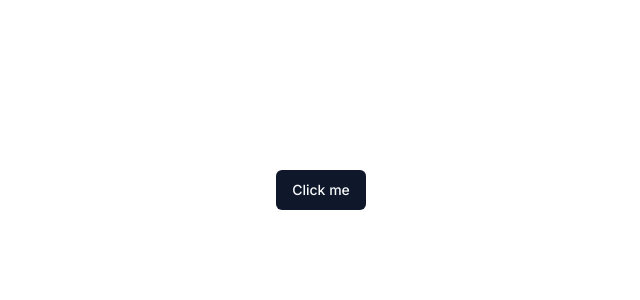
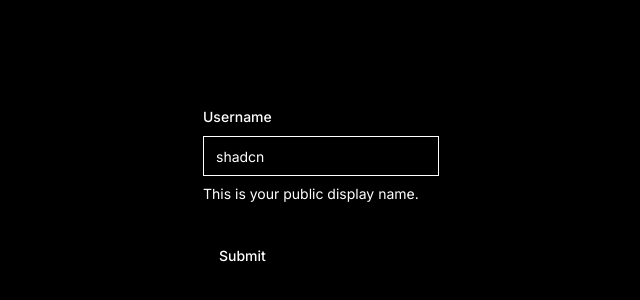
Before and after one commit to hamzahyaasin/campus_connection, a React (Vite) app: page /signup in a window 1280 px wide. Shown: the part 210-510 px from the top of the page, without its empty margins (319-959 px from the left). Built offline with nearby package versions, Linux system fonts and the light colour scheme.

Commit message:
Added a form to signup page

```diff
--- a/src/_auth/AuthLayout.tsx
+++ b/src/_auth/AuthLayout.tsx
@@ -5,14 +5,17 @@
 
   return (
     <>
-      {isAuthenticated ?(<Navigate to="/" />)
-      : (
-       <>
-        <section className="flex flex-1 justify-center items-center flex-col py-10">
+      {isAuthenticated ?(
+        <Navigate to="/" />
+      ) : (
+      <>
+        <section className="flex flex-1 justify-center
+        items-center flex-col py-10">
           <Outlet />
           </section>
 
-          <img src="" alt="" />
+          <img src="/assets/iamges/side-img.svg" alt="logo"
+          className="hidden x1:block h-screen w-1/2 object-cover bg-no-repeat"/>
       </>
       )}
     </>
--- a/src/_auth/forms/SignupForm.tsx
+++ b/src/_auth/forms/SignupForm.tsx
@@ -1,10 +1,65 @@
 import React from 'react'
 import { Button } from "@/components/ui/button"
+import { z } from "zod"
+import { zodResolver } from "@hookform/resolvers/zod"
+import { useForm } from "react-hook-form"
+import {
+  Form,
+  FormControl,
+  FormDescription,
+  FormField,
+  FormItem,
+  FormLabel,
+  FormMessage,
+} from "@/components/ui/form"
+import { Input } from "@/components/ui/input"
+import { SignupValidation } from '@/lib/validation'
+
 
 
 const SignupForm = () => {
+    // 1. Define your form.
+    const form = useForm<z.infer<typeof SignupValidation>>({
+      resolver: zodResolver(SignupValidation),
+      defaultValues: {
+        name: "",
+        username: "",
+        email: "",
+        password: "",
+      },
+    })
+
+    // 2. Define a submit handler.
+    function onSubmit(values: z.infer<typeof SignupValidation>) {
+      // Do something with the form values.
+      // ✅ This will be type-safe and validated.
+      console.log(values)
+    }
+
   return (
-    <div><Button>Click me</Button></div>
+    <div>
+      <Form {...form}>
+        <form onSubmit={form.handleSubmit(onSubmit)} className="space-y-8">
+          <FormField
+            control={form.control}
+            name="username"
+            render={({ field }) => (
+              <FormItem>
+                <FormLabel>Username</FormLabel>
+                <FormControl>
+                  <Input placeholder="shadcn" {...field} />
+                </FormControl>
+                <FormDescription>
+                  This is your public display name.
+                </FormDescription>
+                <FormMessage />
+              </FormItem>
+            )}
+          />
+          <Button type="submit">Submit</Button>
+        </form>
+    </Form>
+    </div>
   )
 }
 
--- /dev/null
+++ b/src/components/ui/form.tsx
@@ -0,0 +1,176 @@
+import * as React from "react"
+import * as LabelPrimitive from "@radix-ui/react-label"
+import { Slot } from "@radix-ui/react-slot"
+import {
+  Controller,
+  ControllerProps,
+  FieldPath,
+  FieldValues,
+  FormProvider,
+  useFormContext,
+} from "react-hook-form"
+
+import { cn } from "@/lib/utils"
+import { Label } from "@/components/ui/label"
+
+const Form = FormProvider
+
+type FormFieldContextValue<
+  TFieldValues extends FieldValues = FieldValues,
+  TName extends FieldPath<TFieldValues> = FieldPath<TFieldValues>
+> = {
+  name: TName
+}
+
+const FormFieldContext = React.createContext<FormFieldContextValue>(
+  {} as FormFieldContextValue
+)
+
+const FormField = <
+  TFieldValues extends FieldValues = FieldValues,
+  TName extends FieldPath<TFieldValues> = FieldPath<TFieldValues>
+>({
+  ...props
+}: ControllerProps<TFieldValues, TName>) => {
+  return (
+    <FormFieldContext.Provider value={{ name: props.name }}>
+      <Controller {...props} />
+    </FormFieldContext.Provider>
+  )
+}
+
+const useFormField = () => {
+  const fieldContext = React.useContext(FormFieldContext)
+  const itemContext = React.useContext(FormItemContext)
+  const { getFieldState, formState } = useFormContext()
+
+  const fieldState = getFieldState(fieldContext.name, formState)
+
+  if (!fieldContext) {
+    throw new Error("useFormField should be used within <FormField>")
+  }
+
+  const { id } = itemContext
+
+  return {
+    id,
+    name: fieldContext.name,
+    formItemId: `${id}-form-item`,
+    formDescriptionId: `${id}-form-item-description`,
+    formMessageId: `${id}-form-item-message`,
+    ...fieldState,
+  }
+}
+
+type FormItemContextValue = {
+  id: string
+}
+
+const FormItemContext = React.createContext<FormItemContextValue>(
+  {} as FormItemContextValue
+)
+
+const FormItem = React.forwardRef<
+  HTMLDivElement,
+  React.HTMLAttributes<HTMLDivElement>
+>(({ className, ...props }, ref) => {
+  const id = React.useId()
+
+  return (
+    <FormItemContext.Provider value={{ id }}>
+      <div ref={ref} className={cn("space-y-2", className)} {...props} />
+    </FormItemContext.Provider>
+  )
+})
+FormItem.displayName = "FormItem"
+
+const FormLabel = React.forwardRef<
+  React.ElementRef<typeof LabelPrimitive.Root>,
+  React.ComponentPropsWithoutRef<typeof LabelPrimitive.Root>
+>(({ className, ...props }, ref) => {
+  const { error, formItemId } = useFormField()
+
+  return (
+    <Label
+      ref={ref}
+      className={cn(error && "text-destructive", className)}
+      htmlFor={formItemId}
+      {...props}
+    />
+  )
+})
+FormLabel.displayName = "FormLabel"
+
+const FormControl = React.forwardRef<
+  React.ElementRef<typeof Slot>,
+  React.ComponentPropsWithoutRef<typeof Slot>
+>(({ ...props }, ref) => {
+  const { error, formItemId, formDescriptionId, formMessageId } = useFormField()
+
+  return (
+    <Slot
+      ref={ref}
+      id={formItemId}
+      aria-describedby={
+        !error
+          ? `${formDescriptionId}`
+          : `${formDescriptionId} ${formMessageId}`
+      }
+      aria-invalid={!!error}
+      {...props}
+    />
+  )
+})
+FormControl.displayName = "FormControl"
+
+const FormDescription = React.forwardRef<
+  HTMLParagraphElement,
+  React.HTMLAttributes<HTMLParagraphElement>
+>(({ className, ...props }, ref) => {
+  const { formDescriptionId } = useFormField()
+
+  return (
+    <p
+      ref={ref}
+      id={formDescriptionId}
+      className={cn("text-sm text-muted-foreground", className)}
+      {...props}
+    />
+  )
+})
+FormDescription.displayName = "FormDescription"
+
+const FormMessage = React.forwardRef<
+  HTMLParagraphElement,
+  React.HTMLAttributes<HTMLParagraphElement>
+>(({ className, children, ...props }, ref) => {
+  const { error, formMessageId } = useFormField()
+  const body = error ? String(error?.message) : children
+
+  if (!body) {
+    return null
+  }
+
+  return (
+    <p
+      ref={ref}
+      id={formMessageId}
+      className={cn("text-sm font-medium text-destructive", className)}
+      {...props}
+    >
+      {body}
+    </p>
+  )
+})
+FormMessage.displayName = "FormMessage"
+
+export {
+  useFormField,
+  Form,
+  FormItem,
+  FormLabel,
+  FormControl,
+  FormDescription,
+  FormMessage,
+  FormField,
+}
--- /dev/null
+++ b/src/components/ui/input.tsx
@@ -0,0 +1,22 @@
+import * as React from "react"
+
+import { cn } from "@/lib/utils"
+
+const Input = React.forwardRef<HTMLInputElement, React.ComponentProps<"input">>(
+  ({ className, type, ...props }, ref) => {
+    return (
+      <input
+        type={type}
+        className={cn(
+          "flex h-10 w-full rounded-md border border-input bg-background px-3 py-2 text-base ring-offset-background file:border-0 file:bg-transparent file:text-sm file:font-medium file:text-foreground placeholder:text-muted-foreground focus-visible:outline-none focus-visible:ring-2 focus-visible:ring-ring focus-visible:ring-offset-2 disabled:cursor-not-allowed disabled:opacity-50 md:text-sm",
+          className
+        )}
+        ref={ref}
+        {...props}
+      />
+    )
+  }
+)
+Input.displayName = "Input"
+
+export { Input }
--- /dev/null
+++ b/src/components/ui/label.tsx
@@ -0,0 +1,24 @@
+import * as React from "react"
+import * as LabelPrimitive from "@radix-ui/react-label"
+import { cva, type VariantProps } from "class-variance-authority"
+
+import { cn } from "@/lib/utils"
+
+const labelVariants = cva(
+  "text-sm font-medium leading-none peer-disabled:cursor-not-allowed peer-disabled:opacity-70"
+)
+
+const Label = React.forwardRef<
+  React.ElementRef<typeof LabelPrimitive.Root>,
+  React.ComponentPropsWithoutRef<typeof LabelPrimitive.Root> &
+    VariantProps<typeof labelVariants>
+>(({ className, ...props }, ref) => (
+  <LabelPrimitive.Root
+    ref={ref}
+    className={cn(labelVariants(), className)}
+    {...props}
+  />
+))
+Label.displayName = LabelPrimitive.Root.displayName
+
+export { Label }
--- a/src/globals.css
+++ b/src/globals.css
@@ -11,59 +11,6 @@
 
   body {
     @apply bg-dark-1 text-white min-h-screen font-inter;
-  }
-  :root {
-    --background: 0 0% 100%;
-    --foreground: 222.2 84% 4.9%;
-    --card: 0 0% 100%;
-    --card-foreground: 222.2 84% 4.9%;
-    --popover: 0 0% 100%;
-    --popover-foreground: 222.2 84% 4.9%;
-    --primary: 222.2 47.4% 11.2%;
-    --primary-foreground: 210 40% 98%;
-    --secondary: 210 40% 96.1%;
-    --secondary-foreground: 222.2 47.4% 11.2%;
-    --muted: 210 40% 96.1%;
-    --muted-foreground: 215.4 16.3% 46.9%;
-    --accent: 210 40% 96.1%;
-    --accent-foreground: 222.2 47.4% 11.2%;
-    --destructive: 0 84.2% 60.2%;
-    --destructive-foreground: 210 40% 98%;
-    --border: 214.3 31.8% 91.4%;
-    --input: 214.3 31.8% 91.4%;
-    --ring: 222.2 84% 4.9%;
-    --chart-1: 12 76% 61%;
-    --chart-2: 173 58% 39%;
-    --chart-3: 197 37% 24%;
-    --chart-4: 43 74% 66%;
-    --chart-5: 27 87% 67%;
-    --radius: 0.5rem;
-  }
-  .dark {
-    --background: 222.2 84% 4.9%;
-    --foreground: 210 40% 98%;
-    --card: 222.2 84% 4.9%;
-    --card-foreground: 210 40% 98%;
-    --popover: 222.2 84% 4.9%;
-    --popover-foreground: 210 40% 98%;
-    --primary: 210 40% 98%;
-    --primary-foreground: 222.2 47.4% 11.2%;
-    --secondary: 217.2 32.6% 17.5%;
-    --secondary-foreground: 210 40% 98%;
-    --muted: 217.2 32.6% 17.5%;
-    --muted-foreground: 215 20.2% 65.1%;
-    --accent: 217.2 32.6% 17.5%;
-    --accent-foreground: 210 40% 98%;
-    --destructive: 0 62.8% 30.6%;
-    --destructive-foreground: 210 40% 98%;
-    --border: 217.2 32.6% 17.5%;
-    --input: 217.2 32.6% 17.5%;
-    --ring: 212.7 26.8% 83.9%;
-    --chart-1: 220 70% 50%;
-    --chart-2: 160 60% 45%;
-    --chart-3: 30 80% 55%;
-    --chart-4: 280 65% 60%;
-    --chart-5: 340 75% 55%;
   }
 }
 
@@ -331,12 +278,3 @@
     @apply flex gap-4 items-center justify-start hover:bg-transparent hover:text-white !important;
   }
 }
-
-@layer base {
-  * {
-    @apply border-border;
-  }
-  body {
-    @apply bg-background text-foreground;
-  }
-}
--- /dev/null
+++ b/src/lib/validation/index.ts
@@ -0,0 +1,8 @@
+import { z } from "zod"
+
+export const SignupValidation = z.object({
+    name: z.string().min(2,{message: "Too short"}).max(50),
+    username: z.string().min(2,{message: "Enter a Valid Name"}).max(50),
+    email: z.string().email(),
+    password: z.string().min(6,{message: "Password must be at least 6 characters"}).max(50),
+})
```
Also changed, not shown: package.json (+8 -3 lines), 1 other file (tests, documents, lock files or other folders).
